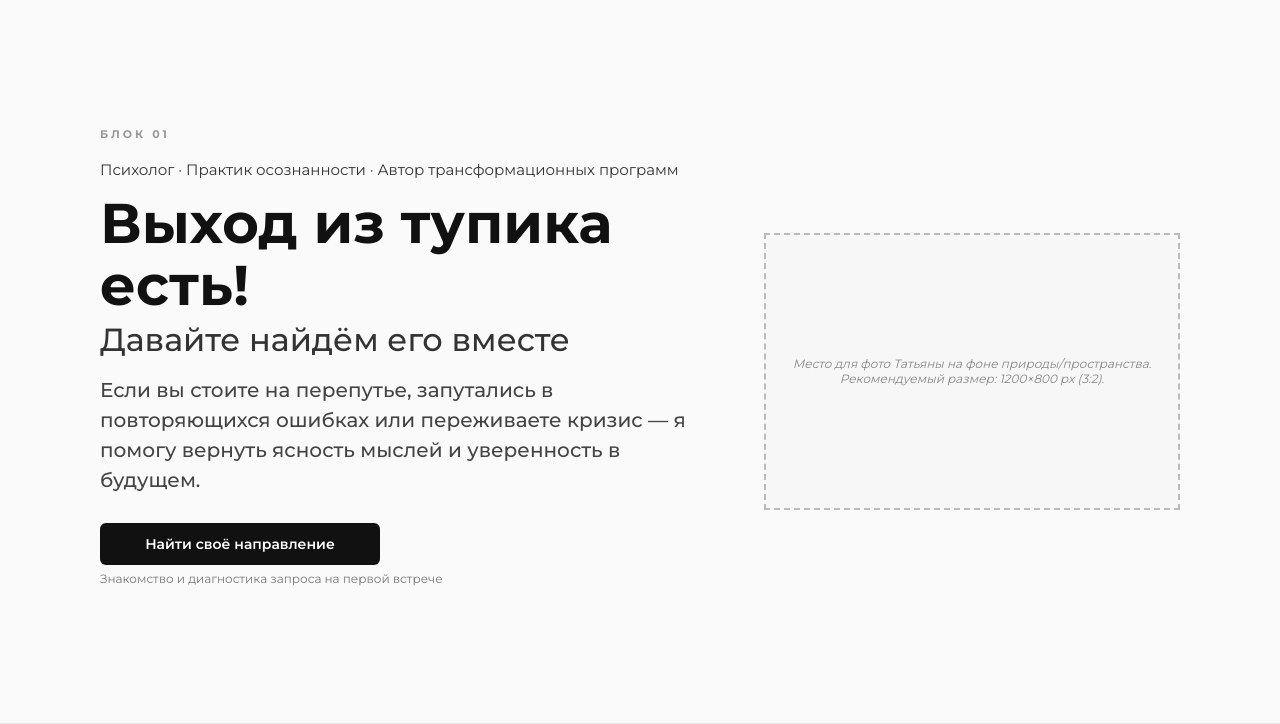
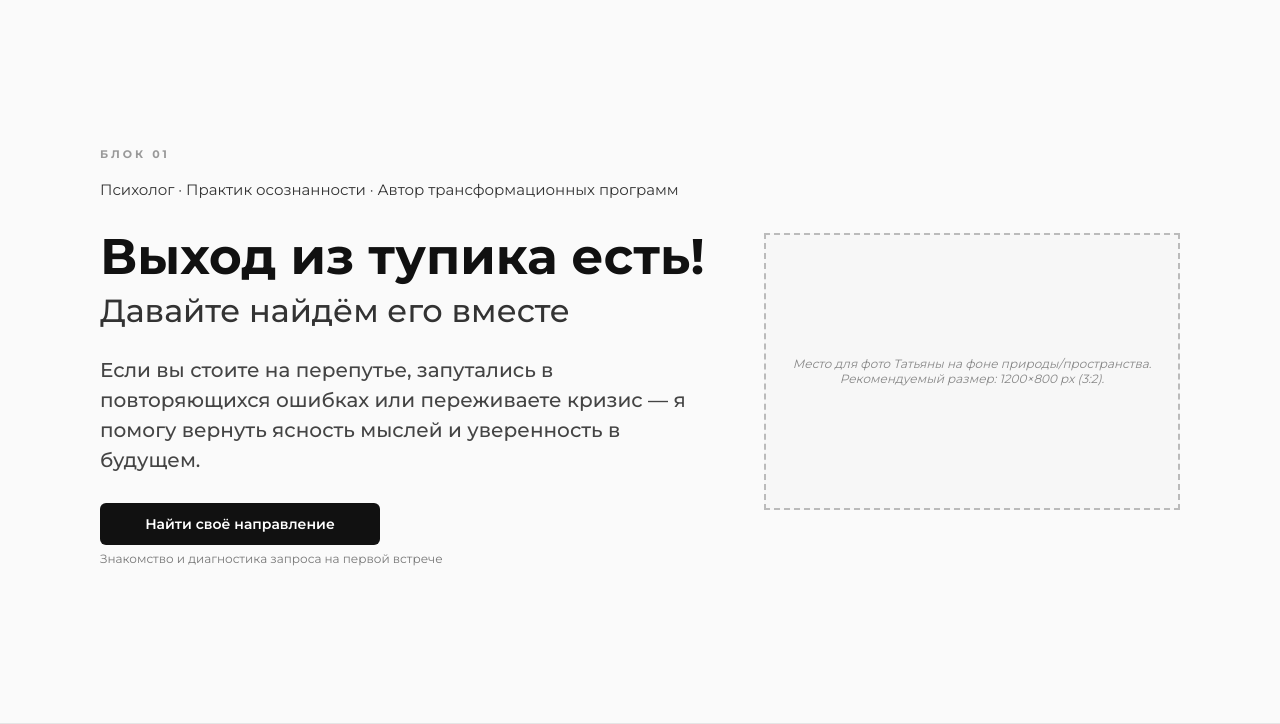
Before and after one commit to mr-diamant/tatyana-ontat-site, a plain HTML site: page structure/index.html in a window 1280 px wide. Shown: the part 76-800 px from the top of the page. Drawn offline with Linux system fonts and the light colour scheme.

Commit message:
design: adjust hero heading font-size and spacing

```diff
--- a/structure/index.html
+++ b/structure/index.html
@@ -698,16 +698,17 @@
       flex-direction: column;
     }
     .hero-heading-main {
-      font-size: clamp(36px, 4.5vw, 56px);
+      font-size: clamp(30px, 4.5vw, 50px);
       font-weight: 700;
       line-height: 1.1;
-      margin-bottom: 4px;
+      margin-top: 16px;
+      margin-bottom: 8px;
     }
     .hero-heading-sub {
       font-size: clamp(22px, 2.5vw, 34px);
       font-weight: 500;
       line-height: 1.2;
-      margin-bottom: 16px;
+      margin-bottom: 24px;
       opacity: 0.85;
     }
     .hero-img {
@@ -1167,7 +1168,7 @@
   // Load i18n data
   let i18nData = {};
   try {
-    const i18nVersion = 'v6';
+    const i18nVersion = 'v7';
     const resp = await fetch('i18n.json?' + i18nVersion);
     i18nData = await resp.json();
   } catch(e) { console.error('i18n load error', e); }
```
